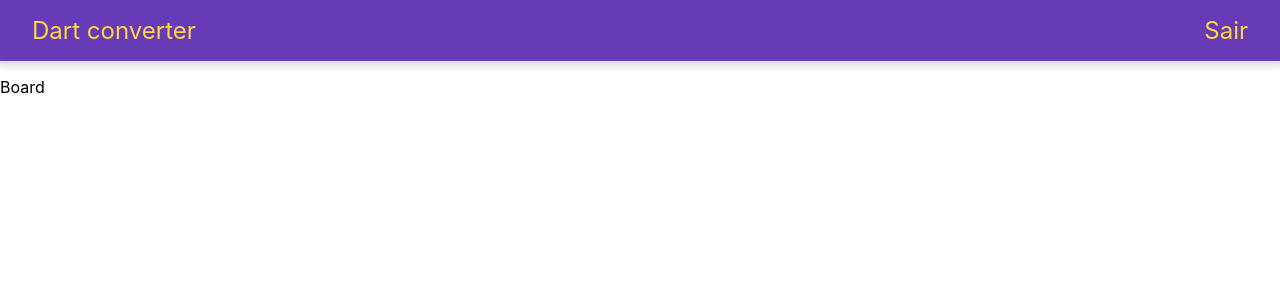
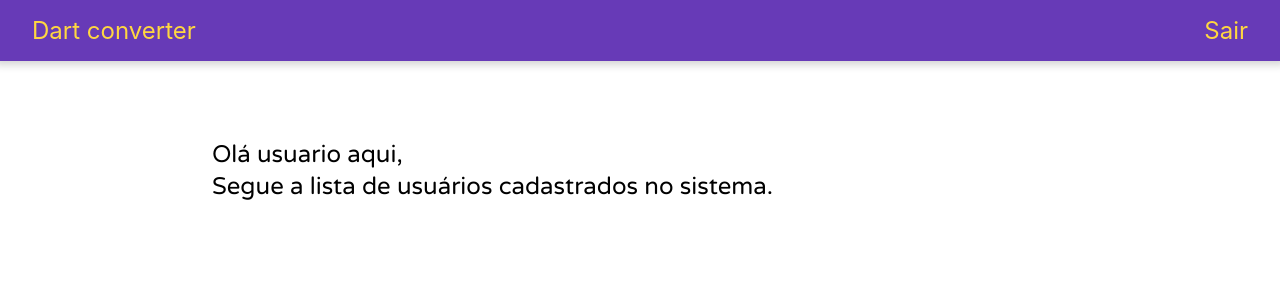
Before and after one commit to ermsharo/teste-convercao, a React (Create React App) app in the folder app/: page / in a window 1280 px wide. Shown: the top 300 px of the page. Built offline with nearby package versions, Linux system fonts and the light colour scheme; a web font is replaced by a local one.

Commit message:
update trunk and apply lint

```diff
--- a/app/src/App.js
+++ b/app/src/App.js
@@ -1,4 +1,3 @@
-
 import { BrowserRouter, Routes, Route } from "react-router-dom";
 import { Helmet } from "react-helmet";
 import styled from "styled-components";
@@ -7,7 +6,6 @@ import Board from "./components/Board";
 import SingIn from "./components/SingIn";
 
 const AppBox = styled.div`
-
   min-height: 100vh;
 
   input {
--- a/app/src/components/Board.js
+++ b/app/src/components/Board.js
@@ -1,15 +1,36 @@
 import * as React from "react";
 
 import styled from "styled-components";
-
+import { Grid } from "../style/GridSystem";
 import { useNavigate } from "react-router-dom";
 
+const BoardBox = styled.div`
+  width: 100%;
+  font-family: "Varela Round", sans-serif;
+  height: 100%;
+  grid-column: 2/8;
+  padding-top: 62px;
+`;
 
+const BoardTitleText = styled.div`
+  font-family: "Varela Round", sans-serif;
+  font-weight: 400;
+
+  font-size: 24px;
+  line-height: 32px;
+`;
 
 const Board = () => {
   const navigate = useNavigate();
   return (
-<div>Board</div>
+    <Grid>
+      <BoardBox>
+        <BoardTitleText>Olá usuario aqui, </BoardTitleText>
+        <BoardTitleText>
+          Segue a lista de usuários cadastrados no sistema.
+        </BoardTitleText>
+      </BoardBox>
+    </Grid>
   );
 };
 export default Board;
--- a/app/src/components/Header.js
+++ b/app/src/components/Header.js
@@ -7,7 +7,7 @@ import { useNavigate } from "react-router-dom";
 const HeaderBox = styled.div`
   display: flex;
   justify-content: space-between;
-  background-color: #673AB7;
+  background-color: #673ab7;
   color: #ffd740;
   padding: 16px 32px;
   border: 6px;
@@ -22,7 +22,7 @@ const LogoBox = styled.div`
 `;
 
 const Header = () => {
-//   const navigate = useNavigate();
+  //   const navigate = useNavigate();
   return (
     <header>
       <HeaderBox>
@@ -31,9 +31,9 @@ const Header = () => {
         //     // navigate("/words");
         //   }}
         >
-            Dart converter
+          Dart converter
         </LogoBox>
-          <div>Sair</div>
+        <div>Sair</div>
       </HeaderBox>
     </header>
   );
--- a/app/src/routes/routes.js
+++ b/app/src/routes/routes.js
@@ -1,4 +1,3 @@
-
 import { BrowserRouter, Routes, Route } from "react-router-dom";
 import { Helmet } from "react-helmet";
 import styled from "styled-components";
@@ -7,7 +6,7 @@ import Board from "../components/Board";
 import SingIn from "../components/SingIn";
 
 const AppBox = styled.div`
-  background-color: #673AB7;
+  background-color: #673ab7;
   color: #ffd740;
   min-height: 100vh;
 
```
Also changed, not shown: app/src/components/SingIn.js (+3 -12 lines).
